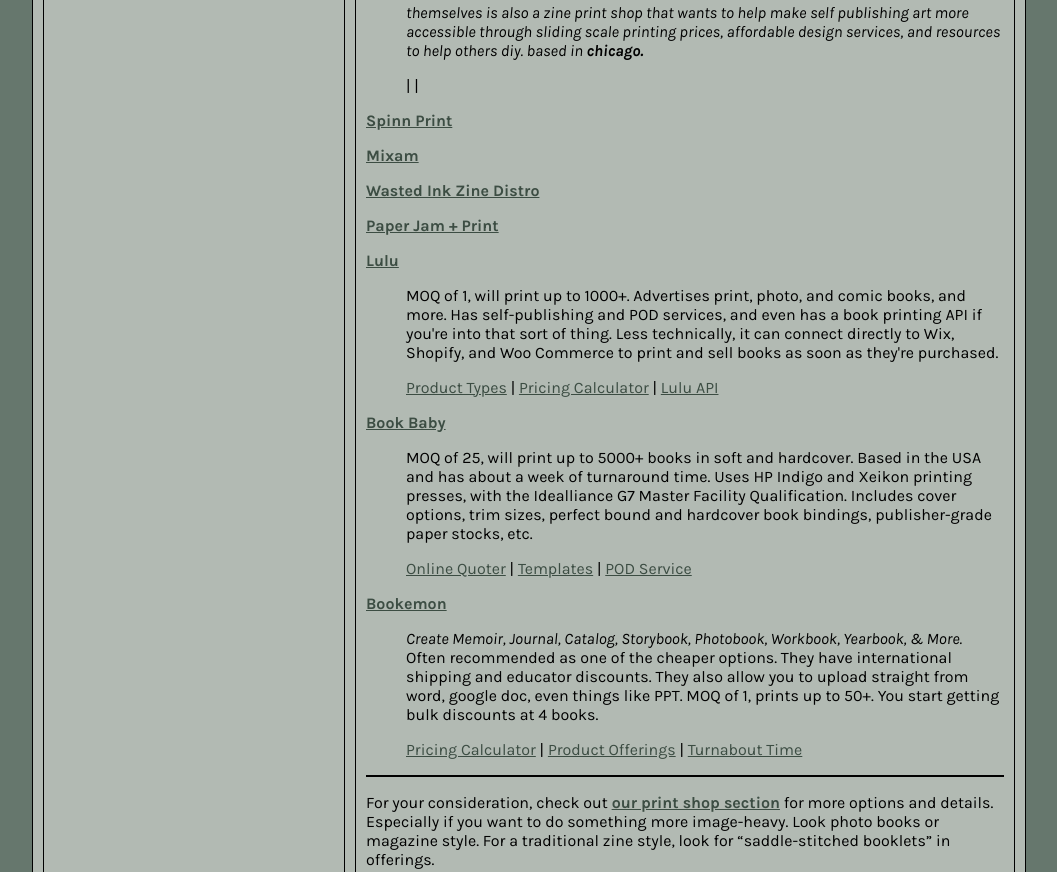
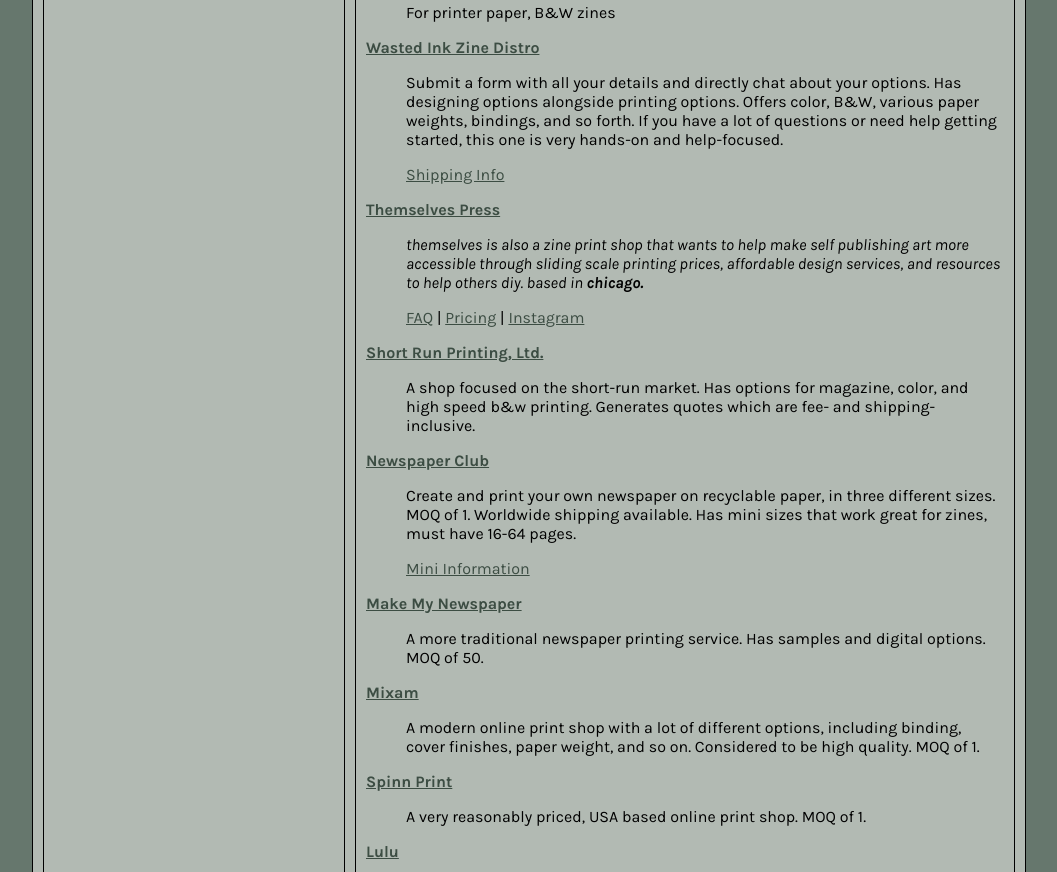
Before and after one commit to notosarme/indieartistsclub, a plain HTML site: page public/resources/zines.html in a window 1280 px wide. Shown: the part 1391-2263 px from the top of the page, without its empty margins (111-1168 px from the left). Drawn offline with Linux system fonts and the light colour scheme; a web font is replaced by a local one.

Commit message:
Update zines and local lists

```diff
--- a/public/data/zines.json
+++ b/public/data/zines.json
@@ -1,5 +1,10 @@
 {
   "zine-info": [
+    {
+      "link": "https://nicezines.skynash.co.uk/",
+      "title": "Nice Zines",
+      "description": "Compilations of zine resources, services, events, and more!"
+    },
     {
       "link": "https://letterpresscommons.com/printtrip/",
       "title": "Letterpress Commons",
@@ -26,43 +31,65 @@
       "description": "For printer paper, B&W zines"
     },
     {
+      "link": "https://www.wizd-az.com/wastedinkpublishing.html",
+      "title": "Wasted Ink Zine Distro",
+      "links": [
+        {
+          "link": "https://www.wizd-az.com/shipping-faq.html",
+          "title": "Shipping Info"
+        }
+      ],
+      "description": "Submit a form with all your details and directly chat about your options. Has designing options alongside printing options. Offers color, B&W, various paper weights, bindings, and so forth. If you have a lot of questions or need help getting started, this one is very hands-on and help-focused."
+    },
+    {
       "link": "https://themselvespress.com/",
       "title": "Themselves Press",
       "description": "<span class=\"italics\">themselves is also a zine print shop that wants to help make self publishing art more accessible through sliding scale printing prices, affordable design services, and resources to help others diy. based in <span class=\"bold\">chicago.</span></span>",
       "links": [
         {
           "link": "https://themselvespress.com/faq",
-          "description": "FAQ"
+          "title": "FAQ"
         },
         {
           "link": "https://themselvespress.com/pricing",
-          "description": "Pricing"
+          "title": "Pricing"
         },
         {
           "link": "https://www.instagram.com/themselvespress/",
-          "description": "Instagram"
+          "title": "Instagram"
         }
       ]
     },
     {
-      "link": "https://spinnprint.com/",
-      "title": "Spinn Print",
-      "description": ""
+      "link": "https://www.shortrunprinting.com/",
+      "title": "Short Run Printing, Ltd.",
+      "description": "A shop focused on the short-run market. Has options for magazine, color, and high speed b&w printing. Generates quotes which are fee- and shipping-inclusive."
+    },
+    {
+      "link": "https://www.newspaperclub.com/",
+      "title": "Newspaper Club",
+      "description": "Create and print your own newspaper on recyclable paper, in three different sizes. MOQ of 1. Worldwide shipping available. Has mini sizes that work great for zines, must have 16-64 pages.",
+      "links": [
+        {
+          "link": "https://www.newspaperclub.com/choose/mini/digital",
+          "title": "Mini Information"
+        }
+      ]
+    },
+    {
+      "link": "https://makemynewspaper.com/",
+      "title": "Make My Newspaper",
+      "description": "A more traditional newspaper printing service. Has samples and digital options. MOQ of 50."
     },
     {
       "link": "https://mixam.com/zines",
       "title": "Mixam",
-      "description": ""
+      "description": "A modern online print shop with a lot of different options, including binding, cover finishes, paper weight, and so on. Considered to be high quality. MOQ of 1."
     },
     {
-      "link": "https://www.wizd-az.com/",
-      "title": "Wasted Ink Zine Distro",
-      "description": ""
-    },
-    {
-      "link": "https://paperjamnprint.carrd.co/",
-      "title": "Paper Jam + Print",
-      "description": ""
+      "link": "https://spinnprint.com/product/saddle-stitch-booklets/",
+      "title": "Spinn Print",
+      "description": "A very reasonably priced, USA based online print shop. MOQ of 1."
     },
     {
       "link": "https://www.lulu.com/",
@@ -234,6 +261,11 @@
       "link": "",
       "title": "Ko-Fi",
       "description": ""
+    },
+    {
+      "link": "https://www.wizd-az.com/",
+      "title": "Wasted Ink Zine Distro",
+      "description": ""
     }
   ],
   "meetups": [
@@ -275,6 +307,11 @@
       "description": ""
     },
     {
+      "link": "https://nicezines.skynash.co.uk/2023/08/15/zine-pricing-calculator/",
+      "title": "Zine Pricing Calculator",
+      "description": "A calculator that takes into account all costs, as well as the number of zines you plan to make. Helps you figure out a reasonable price for your zine."
+    },
+    {
       "link": "https://old.reddit.com/r/selfpublish/comments/h120ys/can_someone_just_post_how_much_they_make_already/",
       "title": "Can someone just post how much they make already?",
       "description": "A thread on r/selfpublish where people discuss how much money they've made and some things to consider. Focus is on self published novellas."
--- a/public/resources/zines.html
+++ b/public/resources/zines.html
@@ -40,7 +40,7 @@
                 <li><a href="#printing">Printing</a></li>
                 <li><a href="#making">Making</a></li>
                 <li><a href="#selling">Selling</a></li>
-                <li><a href="#meetups">Meetups</a></li>
+                <li><a href="#meetups">Meetups & Fairs</a></li>
                 <li><a href="#more">More</a></li>
               </ul>
             </div>
@@ -105,7 +105,7 @@
           </div>
 
           <div class="container" id="meetups">
-            <div class="text-header collapsible"><h2>Meetups</h2></div>
+            <div class="text-header collapsible"><h2>Meetups & Fairs</h2></div>
             <div class="text-content">
               <dl></dl>
             </div>
```
Also changed, not shown: public/data/local.json (+13 -3 lines).
